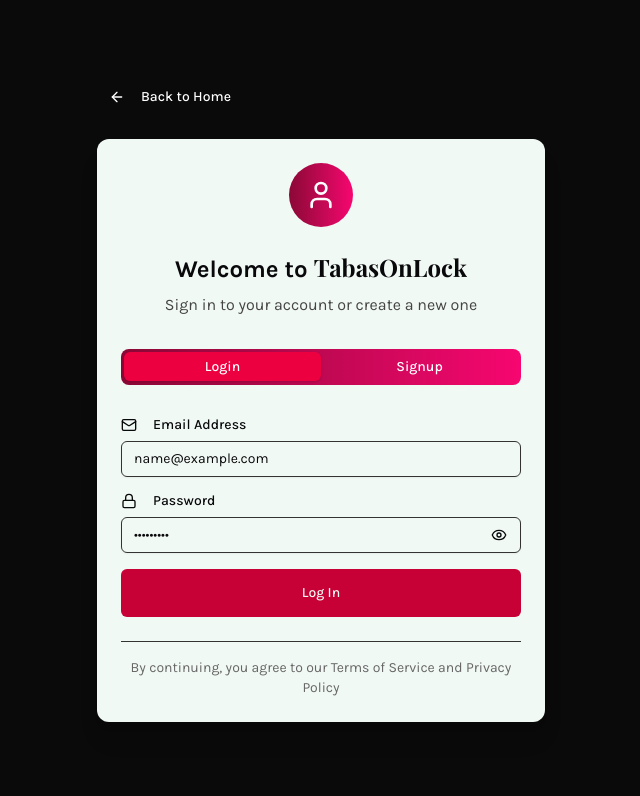
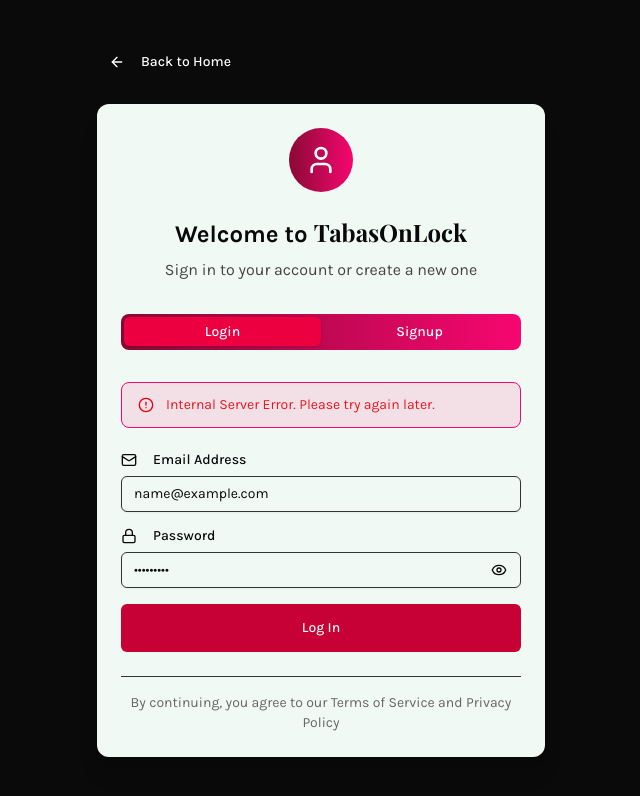
Before and after one commit to Infosec-Group/TabasOnLock-Web-App, a React (Vite) app in the folder frontend/: page /auth in a window 1280 px wide. Both pictures are taken after typing "name@example.com", "Sample123" into the empty fields and a click on the button "Log In". Shown: the top 796 px of the page, without its empty margins (319-959 px from the left). Built offline with nearby package versions, Linux system fonts and the light colour scheme; no server answers; a web font is replaced by a local one.

Commit message:
feat(auth): Fixed CORS origin connection, and fix auth connection

```diff
--- /dev/null
+++ b/frontend/src/components/ui/alert.jsx
@@ -0,0 +1,63 @@
+import * as React from "react"
+import { cva } from "class-variance-authority";
+
+import { cn } from "@/lib/utils"
+
+const alertVariants = cva(
+  "relative w-full rounded-lg border px-4 py-3 text-sm grid has-[>svg]:grid-cols-[calc(var(--spacing)*4)_1fr] grid-cols-[0_1fr] has-[>svg]:gap-x-3 gap-y-0.5 items-start [&>svg]:size-4 [&>svg]:translate-y-0.5 [&>svg]:text-current",
+  {
+    variants: {
+      variant: {
+        default: "bg-card text-card-foreground",
+        destructive:
+          "text-destructive bg-card [&>svg]:text-current *:data-[slot=alert-description]:text-destructive/90",
+      },
+    },
+    defaultVariants: {
+      variant: "default",
+    },
+  }
+)
+
+function Alert({
+  className,
+  variant,
+  ...props
+}) {
+  return (
+    <div
+      data-slot="alert"
+      role="alert"
+      className={cn(alertVariants({ variant }), className)}
+      {...props} />
+  );
+}
+
+function AlertTitle({
+  className,
+  ...props
+}) {
+  return (
+    <div
+      data-slot="alert-title"
+      className={cn("col-start-2 line-clamp-1 min-h-4 font-medium tracking-tight", className)}
+      {...props} />
+  );
+}
+
+function AlertDescription({
+  className,
+  ...props
+}) {
+  return (
+    <div
+      data-slot="alert-description"
+      className={cn(
+        "text-muted-foreground col-start-2 grid justify-items-start gap-1 text-sm [&_p]:leading-relaxed",
+        className
+      )}
+      {...props} />
+  );
+}
+
+export { Alert, AlertTitle, AlertDescription }
--- a/frontend/src/features/auth/components/LoginForm.jsx
+++ b/frontend/src/features/auth/components/LoginForm.jsx
@@ -5,17 +5,40 @@
 import { paths } from "@/config/paths.js";
 import { yupResolver } from "@hookform/resolvers/yup";
 import { useForm } from "react-hook-form";
-import { Label } from "../../../components/ui/label";
-import { Eye, EyeOff, Loader2, Lock, Mail } from "lucide-react";
-import { Input } from "../../../components/ui/input";
-import { Button } from "../../../components/ui/button";
+import { Label } from "@/components/ui/label";
+import { Input } from "@/components/ui/input";
+import { Button } from "@/components/ui/button";
+import { Alert, AlertDescription } from "@/components/ui/alert.jsx";
+import { AlertCircle, Eye, EyeOff, Loader2, Lock, Mail } from "lucide-react";
 
 export const LoginForm = () => {
   const navigate = useNavigate();
+  const [showPassword, setShowPassword] = useState(false);
+  const [loginError, setLoginError] = useState(null);
+
   const login = useLogin({
-    onSuccess: () => navigate(() => paths.app.root.getHref())
+    onSuccess: () => {
+      setLoginError(null);
+      console.log("Login Successfully"); // let's debug
+      navigate(paths.app.root.getHref());
+    },
+    onError: (error) => {
+      if (
+        error.message === "Invalid email or password" ||
+        error.message === "Unauthorized" ||
+        error.message === "Bad Request"
+      ) {
+        setLoginError("Invalid email or password.");
+      } else if (
+        error.message === "Internal Server Error" ||
+        error.message === "Failed to fetch"
+      ) {
+        setLoginError("Internal Server Error. Please try again later.");
+      } else {
+        setLoginError(error.message || "Login failed.");
+      }
+    },
   });
-  const [showPassword, setShowPassword] = useState(false);
 
   const {
     register,
@@ -33,10 +56,18 @@
     login.mutate({
       email: data.email,
       password: data.password,
-    })
+    });
   };
 
   return (
+    <>
+      {loginError && (
+        <Alert variant="destructive" className="mb-6 bg-primary/10 border-primary">
+          <AlertCircle className="h-4 w-4 mr-2" />
+          <AlertDescription>{loginError}</AlertDescription>
+        </Alert>
+      )}
+
       <form onSubmit={handleSubmit(onSubmit)} className="space-y-4">
         <div className="space-y-2">
           <Label htmlFor="email" className="flex items-center">
@@ -79,7 +110,11 @@
               className="absolute right-1 top-0.5 px-3 hover:bg-transparent hover:text-primary"
               onClick={() => setShowPassword(!showPassword)}
             >
-            {showPassword ? <EyeOff className="w-4 h-4" /> : <Eye className="w-4 h-4" />}
+              {showPassword ? (
+                <EyeOff className="w-4 h-4" />
+              ) : (
+                <Eye className="w-4 h-4" />
+              )}
             </Button>
           </div>
           {errors.password && (
@@ -104,5 +139,6 @@
           )}
         </Button>
       </form>
+    </>
   );
 };
--- a/frontend/src/lib/apiClient.js
+++ b/frontend/src/lib/apiClient.js
@@ -38,7 +38,13 @@
   });
 
   if (!response.ok) {
-    const message = (await response.json()).message || response.statusText;
+    let message = "Unknown error";
+    try {
+      const data = await response.json();
+      message = data.message || data.error || response.statusText
+    } catch (error) {
+      message = response.statusText;
+    }
     throw new Error(message);
   }
 
--- a/frontend/src/lib/auth.js
+++ b/frontend/src/lib/auth.js
@@ -20,7 +20,7 @@
     enabled: Boolean(localStorage.getItem("access_token")),
   });
 
-export const useLogin = ({ onSuccess } = {}) => {
+export const useLogin = ({ onSuccess, onError } = {}) => {
   const queryClient = useQueryClient();
 
   return useMutation({
@@ -29,6 +29,9 @@
       localStorage.setItem("access_token", response.token);
       queryClient.invalidateQueries(userQueryKey);
       onSuccess?.();
+    },
+    onError: (error) => {
+      onError?.(error);
     },
   });
 };
```
Also changed, not shown: 2 other files (tests, documents, lock files or other folders). Lines whose indentation alone changed are shown as unchanged.
